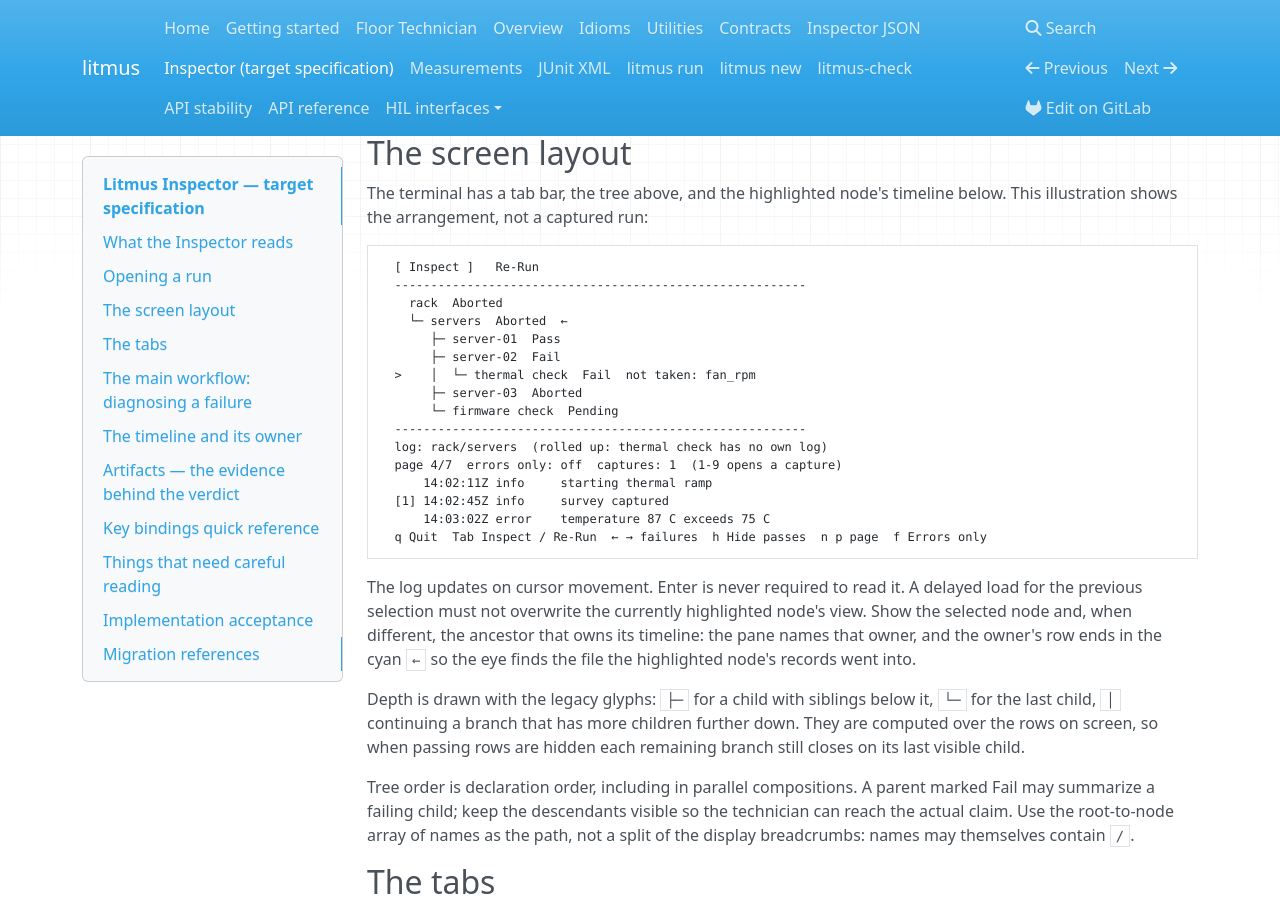
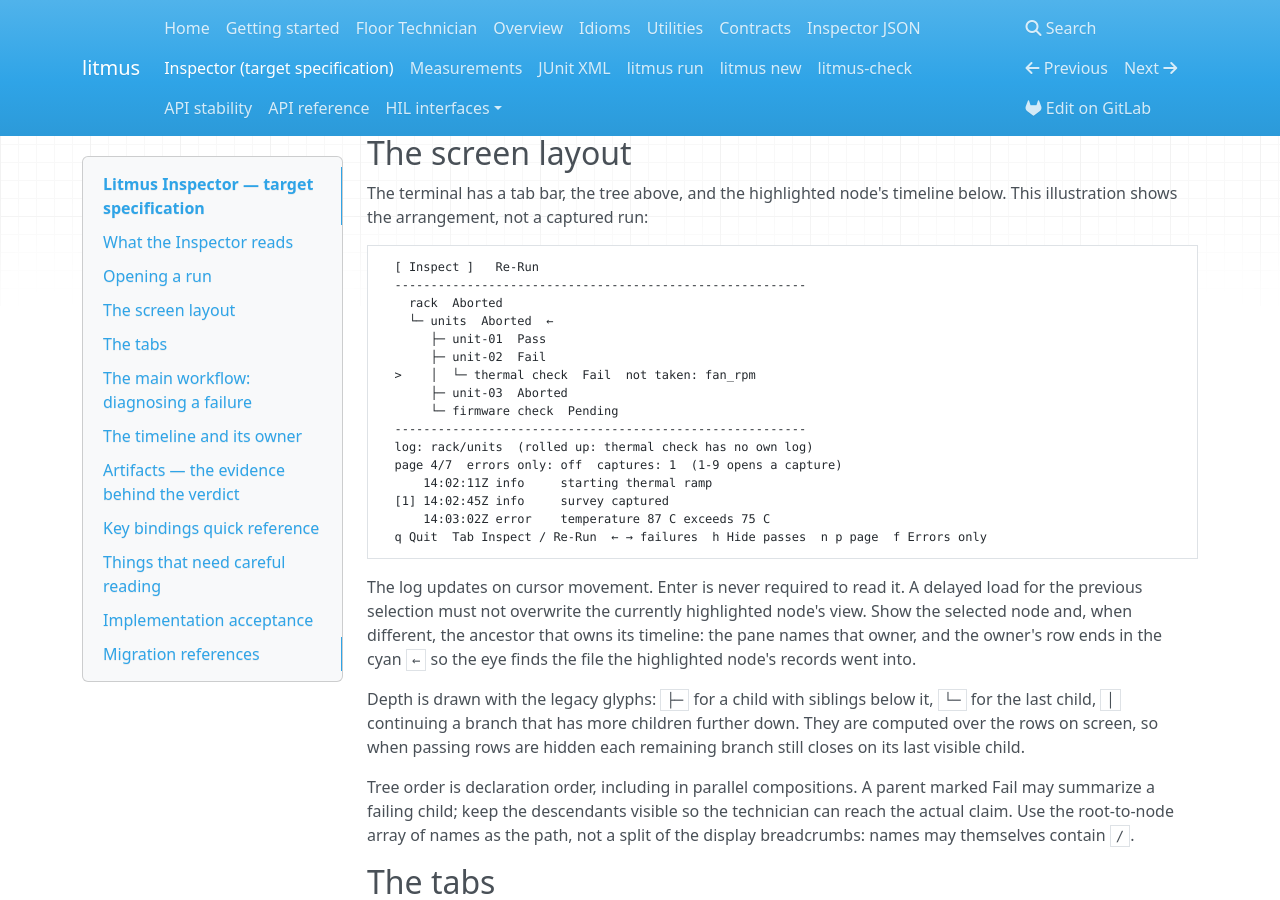
Before and after one commit to ty-meador/litmus_test, an MkDocs documentation site: the page built from docs/inspector.md, in a window 1280 px wide and 900 px high, scrolled down 4413 px. Built offline with MkDocs 1.6.1, drawn with Linux system fonts in a browser that asks for light colours; nearby versions of some CDN libraries.

Commit message:
Describe litmus as a generic HIL manufacturing test framework
The docs and examples used one industry's vocabulary for stages and
devices. Rename the example tree, stage names, and sample classes to
neutral terms (units, boards, controllers) so the framework reads as the
general-purpose hardware-in-the-loop test system it is. Record the change
in the CHANGELOG.

```diff
--- a/docs/inspector.md
+++ b/docs/inspector.md
@@ -237,14 +237,14 @@ This illustration shows the arrangement, not a captured run:
   [ Inspect ]   Re-Run
   ---------------------------------------------------------
     rack  Aborted
-    └─ servers  Aborted  ←
-       ├─ server-01  Pass
-       ├─ server-02  Fail
+    └─ units  Aborted  ←
+       ├─ unit-01  Pass
+       ├─ unit-02  Fail
   >    │  └─ thermal check  Fail  not taken: fan_rpm
-       ├─ server-03  Aborted
+       ├─ unit-03  Aborted
        └─ firmware check  Pending
   ---------------------------------------------------------
-  log: rack/servers  (rolled up: thermal check has no own log)
+  log: rack/units  (rolled up: thermal check has no own log)
   page 4/7  errors only: off  captures: 1  (1-9 opens a capture)
       14:02:11Z info     starting thermal ramp
   [1] 14:02:45Z info     survey captured
```
Also changed, not shown: CHANGELOG.md (+5 -0 lines), README.md (+5 -5 lines), docs/idioms.md (+2 -2 lines), docs/litmus-check.md (+1 -1 lines), docs/overview.md (+2 -2 lines), 1 other file.
